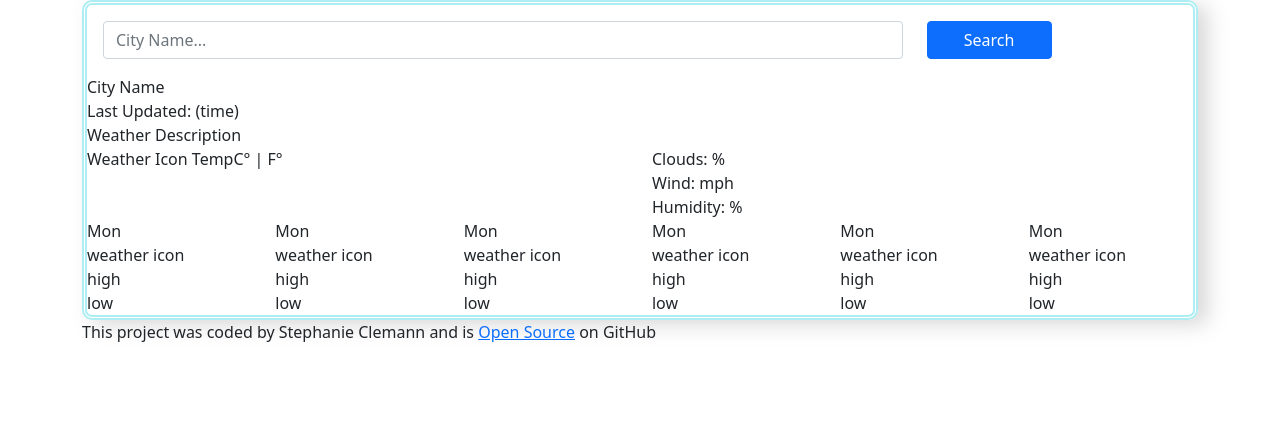
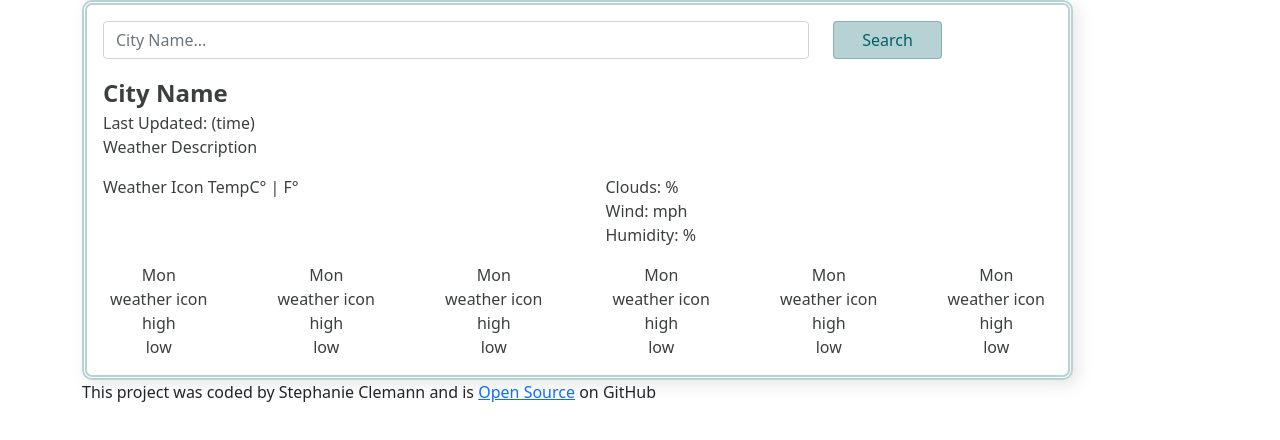
Before and after one commit to clemanntyne/React-weather-app-Final, a React (Create React App) app: page / in a window 1280 px wide. Shown: the top 440 px of the page. Built offline with nearby package versions, Linux system fonts and the light colour scheme.

Commit message:
Styled app

```diff
--- a/src/Weather.css
+++ b/src/Weather.css
@@ -1,7 +1,10 @@
 .Weather {
-  border: thick double rgb(174, 238, 243);
+  border: thick double rgba(1, 97, 104, 0.281);
   border-radius: 10px;
-  box-shadow: 10px 5px 20px hsl(0, 0%, 50%, 0.3);
+  box-shadow: 5px 5px 15px rgba(177, 175, 175, 0.3);
+  color: rgb(60, 63, 63);
+  max-width: 991px;
+  min-width: 768px;
 }
 
 .Weather ul {
@@ -9,3 +12,9 @@
   margin: 0;
   padding: 0;
 }
+
+.Weather button {
+  background-color: rgba(1, 97, 104, 0.281);
+  border-color: rgba(1, 97, 104, 0.281);
+  color: rgba(1, 97, 104);
+}
--- a/src/Weather.js
+++ b/src/Weather.js
@@ -22,18 +22,18 @@ export default function Weather() {
         </div>
       </form>
       <div>
-        <ul>
-          <li>City Name</li>
+        <ul className="m-3">
+          <li className="fs-4 fw-bold">City Name</li>
           <li>Last Updated: (time)</li>
           <li>Weather Description</li>
         </ul>
         <div className="row">
-          <div className="col-6">
+          <div className="col-6 ms-3">
             <span>Weather Icon </span>
             <span>Temp</span>
             <span>C° | F°</span>
           </div>
-          <div className="col-6">
+          <div className="col-3">
             <ul>
               <li>Clouds: %</li>
               <li>Wind: mph</li>
@@ -41,7 +41,7 @@ export default function Weather() {
             </ul>
           </div>
         </div>
-        <div className="row">
+        <div className="row text-center mt-3 mb-3">
           <div className="col-2">
             <ul>
               <li>Mon</li>
```
